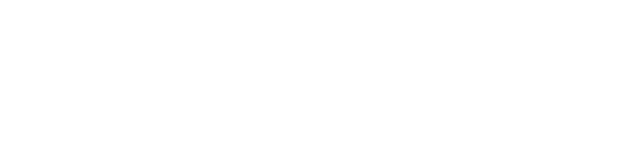
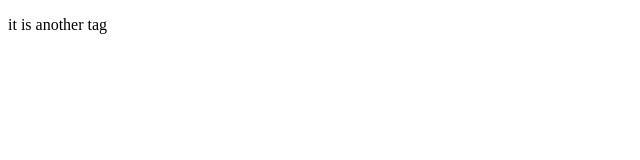
Before and after one commit to elhammmi/learning-git, a plain HTML site: page index.html in a window 1280 px wide. Shown: the whole page, without its empty margins (0-640 px from the left). Drawn offline with Linux system fonts and the light colour scheme.

Commit message:
add another tag index.html

```diff
--- a/index.html
+++ b/index.html
@@ -4,5 +4,6 @@
 <title>Page Title</title>
 </head>
 <body>
+    <p>it is another tag</p>
 </body>
 </html>
```
